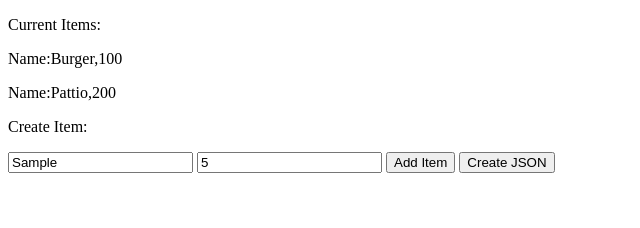
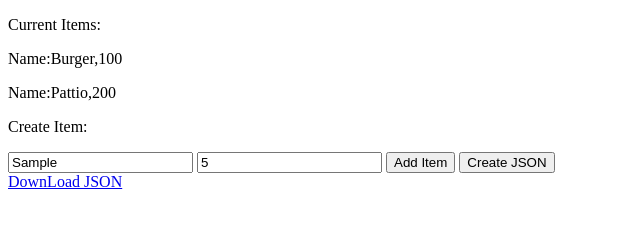
Before and after one commit to DollieSon/HTML-CSS-JS-Projects, a website: page POS Sytem Try/CreateMenu.html in a window 1280 px wide. Both pictures are taken after typing "Sample", "5" into the empty fields and a click on the button "Create JSON". Shown: the whole page, without its empty margins (0-640 px from the left). Drawn offline with Linux system fonts and the light colour scheme.

Commit message:
Added Json Download

```diff
--- a/POS Sytem Try/BackEnd.js
+++ b/POS Sytem Try/BackEnd.js
@@ -1,4 +1,4 @@
-var ReadJSON;
+let ReadJSON;
 
 $(document).ready(function(){
     $.getJSON('./Jasons/Menu.json',function(res){
@@ -27,12 +27,11 @@ $(document).ready(function(){
     });
      $("#Create-Json").click(function(){
         console.log(ReadJSON);
-        Display();
+        let DataBlob = new Blob([JSON.stringify(ReadJSON)],{type: 'application/json'});
+        console.log(DataBlob);
+        $('#Download-Json').attr('href', URL.createObjectURL(DataBlob));
+        $('#Download-Json').css({
+            "display":"block"
+        });
      });
-
-    console.log("RJSON VAL:" + ReadJSON);
 });
-
-function AddItem(){
-
-}
--- a/POS Sytem Try/CreateMenu.html
+++ b/POS Sytem Try/CreateMenu.html
@@ -17,6 +17,7 @@
       <input type="number" placeholder="Price" id="Input-Price" />
       <button id="Add-Item">Add Item</button>
       <button id="Create-Json">Create JSON</button>
+      <a href="#" id="Download-Json" download="Menu.json">DownLoad JSON</a>
     </div>
     <script src="BackEnd.js"></script>
   </body>
--- a/POS Sytem Try/Styles.css
+++ b/POS Sytem Try/Styles.css
@@ -0,0 +1,3 @@
+#Download-Json{
+    display: none;
+}
```
